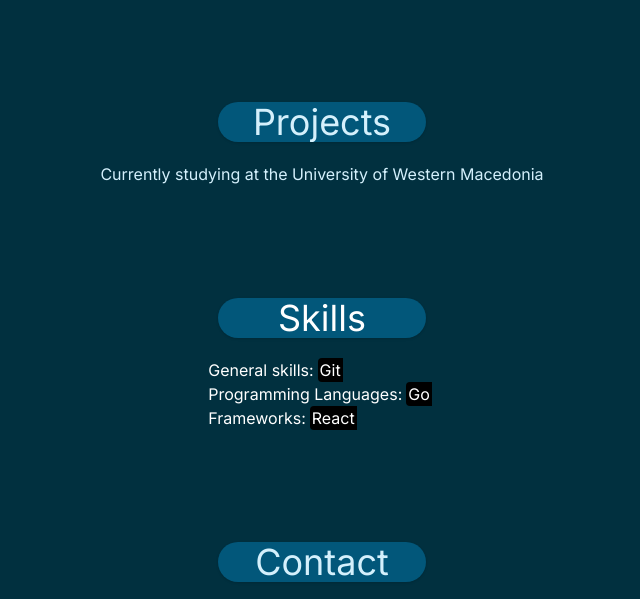
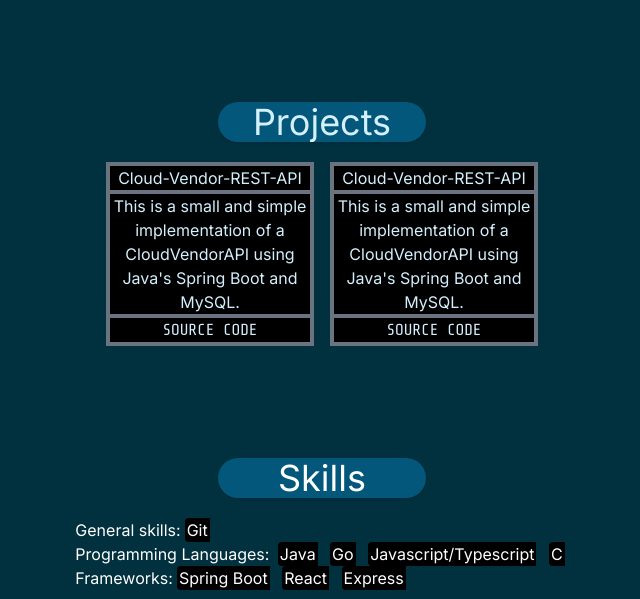
Before and after one commit to Turtel216/Turtel42.github.io, a website: page index.html in a window 1280 px wide. Shown: the part 1266-1865 px from the top of the page, without its empty margins (318-958 px from the left). Drawn offline with nearby package versions, Linux system fonts and the light colour scheme.

Commit message:
Added Project card layout

```diff
--- a/index.html
+++ b/index.html
@@ -37,7 +37,8 @@
 </div>
 
 <!-- General information -->
-<div id="General_info" class="mt-28 text-nowrap text-text text-center">
+<div id="General_info"></div>
+<div class="mt-28 text-nowrap text-text text-center">
     <div class="bg-titles m-auto rounded-full overflow-hidden shadow text-center w-52 text-4xl">
         <h1>General Information</h1>
     </div>
@@ -77,7 +78,38 @@
     <div class="bg-titles m-auto rounded-full overflow-hidden shadow text-center w-52 text-4xl">
         <h1>Projects</h1>
     </div>
-    <p class="pt-5"> Currently studying at the University of Western Macedonia</p>
+
+    <div class="flex justify-center justify-items-stretch">
+        <div class="flex justify-center text-wrap">
+            <div class="card">
+                <div class="title">
+                    <h2 class="title">Cloud-Vendor-REST-API</h2>
+                </div>
+                <div class="description">
+                    <p class="description">This is a small and simple implementation of a CloudVendorAPI using Java's Spring Boot and MySQL.</p>
+                </div>
+                <div class="source">
+                    <a href="https://github.com/Turtel216/Cloud-Vendor-REST-API" class="source">SOURCE CODE</a>
+                </div>
+            </div>
+        </div>
+
+        <div class="ml-4 flex justify-center text-wrap">
+            <div class="card">
+                <div class="title">
+                    <h2 class="title">Cloud-Vendor-REST-API</h2>
+                </div>
+                <div class="description">
+                    <p class="description">This is a small and simple implementation of a CloudVendorAPI using Java's Spring Boot and MySQL.</p>
+                </div>
+                <div class="source">
+                    <a href="https://github.com/Turtel216/Cloud-Vendor-REST-API" class="source">SOURCE CODE</a>
+                </div>
+            </div>
+        </div>
+    </div>
+
+
 </div>
 <!-- Skills -->
 <div id="Skills"></div>
@@ -88,8 +120,8 @@
     <div class=" pt-5 flex justify-center">
         <div class="text-left">
             <p>General skills:<span class="skill">Git</span></p>
-            <p>Programming Languages:<span class="skill">Go</span></p>
-            <p>Frameworks:<span class="skill">React</span></p>
+            <p>Programming Languages: <span class="skill">Java</span> <span class="skill">Go</span> <span class="skill">Javascript/Typescript</span> <span class="skill">C</span></p>
+            <p>Frameworks:<span class="skill">Spring Boot</span> <span class="skill">React</span> <span class="skill">Express</span></p>
         </div>
     </div>
 
@@ -122,6 +154,9 @@
     <p class="pt-5"> Currently studying at the University of Western Macedonia</p>
 </div>
 
+<script>
+    alert("This Web Page is still being worked on. The layout and content is not final. Functionality for mobile users is very limited as of now");
+</script>
 
 </body>
 </html>
--- a/src/styles.css
+++ b/src/styles.css
@@ -1,4 +1,5 @@
 @import url('https://fonts.googleapis.com/css2?family=Inter:wght@100..900&display=swap');
+@import url('https://fonts.googleapis.com/css2?family=Share+Tech+Mono&display=swap');
 
 @tailwind base;
 
@@ -6,6 +7,22 @@
     @apply bg-black rounded-l p-0.5 ml-1 mr-1;
 }
 
+.card {
+    @apply bg-black mt-5 text-text text-center w-52;
+}
+
+.title {
+    @apply border-gray-500 border-2 border-b-0 w-full inline-block;
+}
+
+.description {
+    @apply text-wrap border-gray-500 border-2 border-b-0 inline-block;
+}
+
+.source {
+    @apply font-tech font-light border-gray-500 border-2 w-full inline-block;
+}
+
 html {
     scroll-behavior: smooth;
 }
--- a/tailwind.config.js
+++ b/tailwind.config.js
@@ -13,7 +13,9 @@
         links: '#89d6fb'
       },
       fontFamily: {
-        body: ['Inter']
+        body: ['Inter'],
+        tech: ['Share Tech Mono'
+        ]
       }
     },
   },
```
Also changed, not shown: public/style.css.
